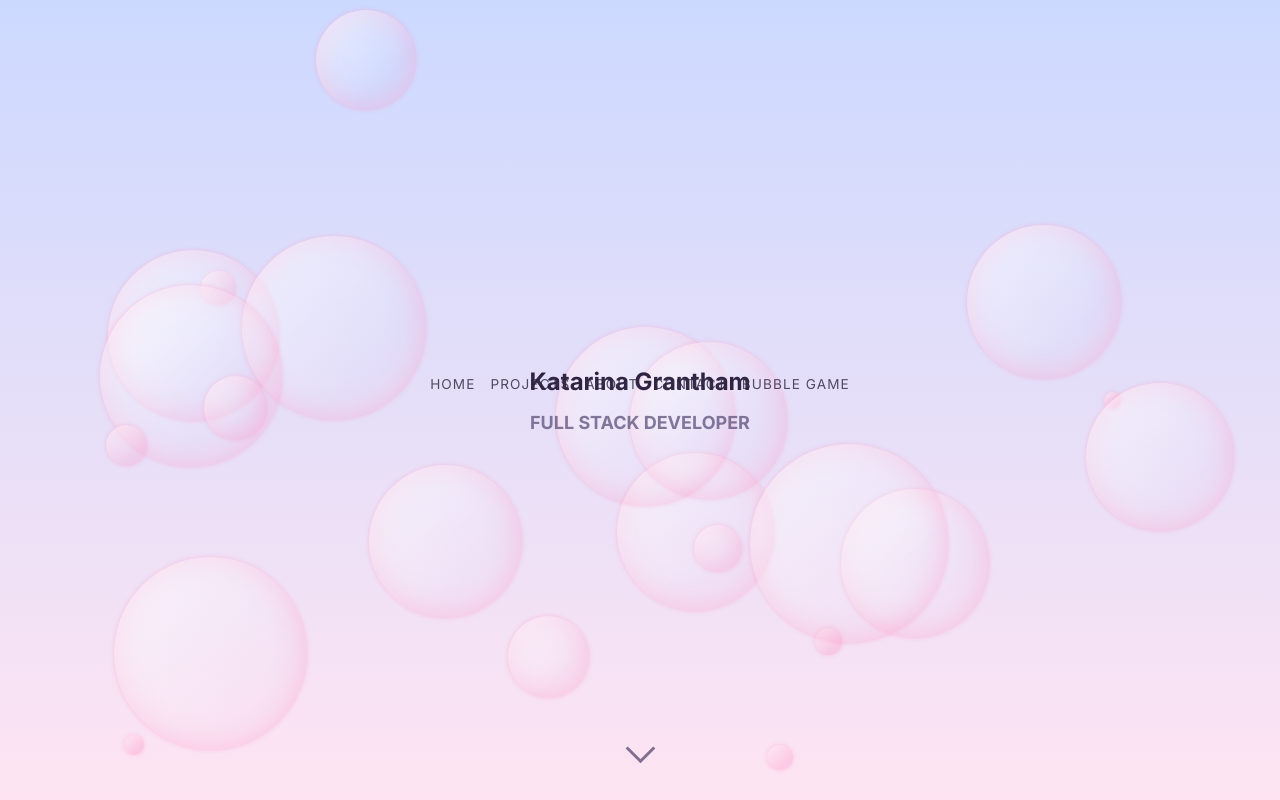
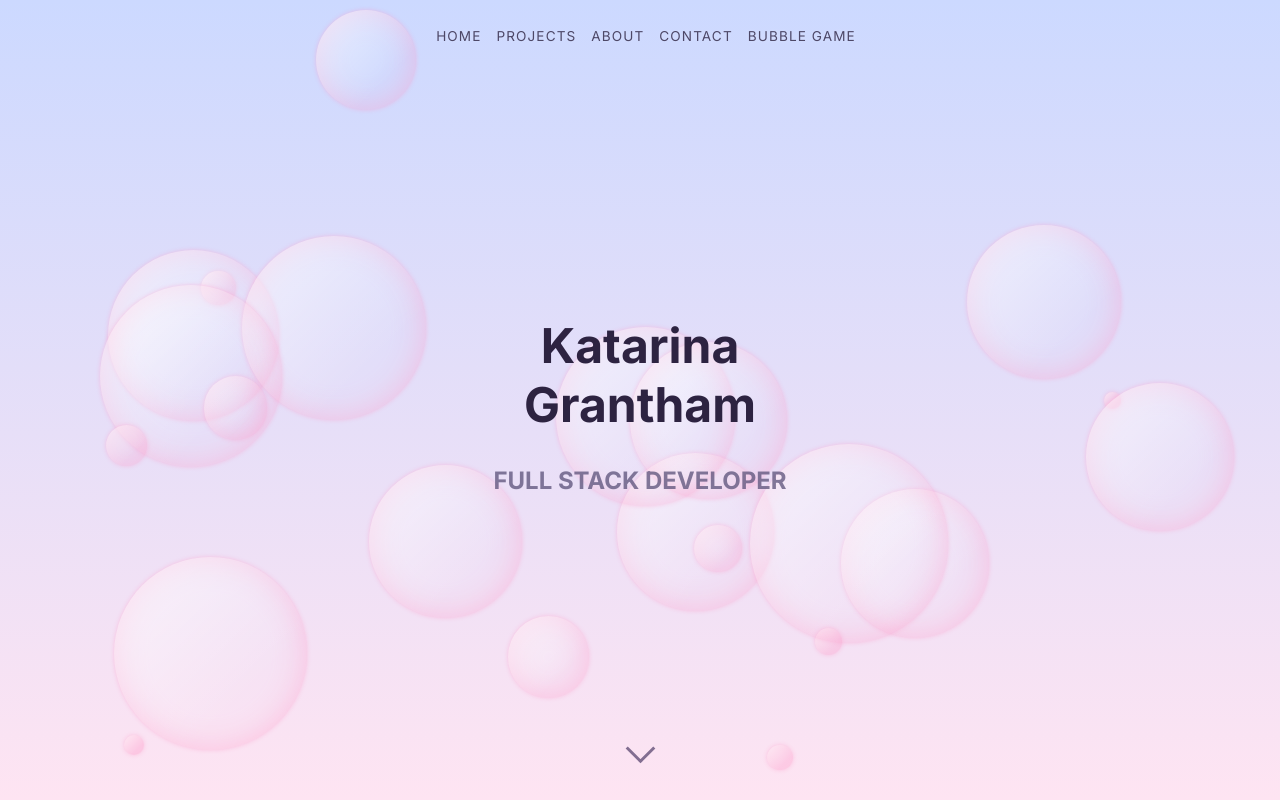
Before and after one commit to katag1001/portfolio_v2, a React (Vite) app: page / in a window 1280 px wide. Built offline with nearby package versions, Linux system fonts and the light colour scheme.

Commit message:
mobile media

```diff
--- a/src/components/SideNav.css
+++ b/src/components/SideNav.css
@@ -34,10 +34,11 @@
 
 @media (max-width: 1300px) {
   .side-nav {
-    position: relative;
-    margin-top: 50px;
+    position: fixed;
+    margin-top: 20px;
     left: 0;
     transform: none;
+    width: 100%;
     max-width: 100%;
     padding: 8px 6px;
     display: flex;
@@ -47,8 +48,10 @@
     gap: 15px;
     max-width: 100%;
     flex-wrap: wrap;
-  }
+    top: 0;
 }
+}
+
 
 @media (max-width: 550px) {
   .side-nav {
--- a/src/pages/home.css
+++ b/src/pages/home.css
@@ -7,7 +7,6 @@
   scroll-behavior: smooth;
   scroll-snap-type: y mandatory;
   overflow-y: scroll;
-  position: relative;
 }
 
 /* ==============================
@@ -204,12 +203,6 @@
   align-items: center;
 }
 
-  /* Additional mobile adjustments */
-  .home-container {
-    padding: 0;
-    width: 100%;
-  }
-
   .scroll-arrow.up {
     top: 45px;
   }
@@ -218,17 +211,30 @@
     bottom: 10px;
   }
 
-  /* Title bubble scaling on mobile */
-  .home_header_bubble {
-    padding: 40px 60px;
-    max-width: 250px;
-  }
 
-  .home_title {
+}
+
+@media (max-width: 768px) {
+
+
+    .home-section-container {
+
+  display: flex;
+  justify-content: center;
+  align-items: center;
+}
+
+    .home_title {
     font-size: 24px;
   }
 
   .home_subtitle {
     font-size: 18px;
   }
+
+    .home_header_bubble {
+    max-width: 250px;
+  }
+
+
 }
```
